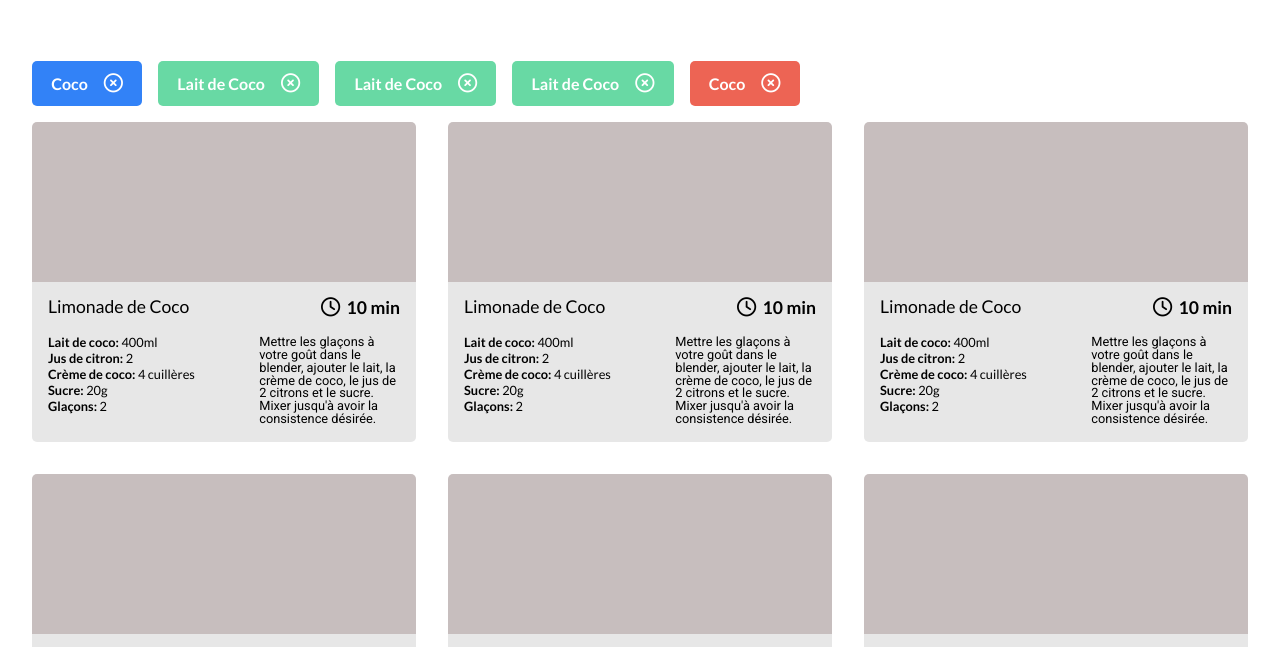
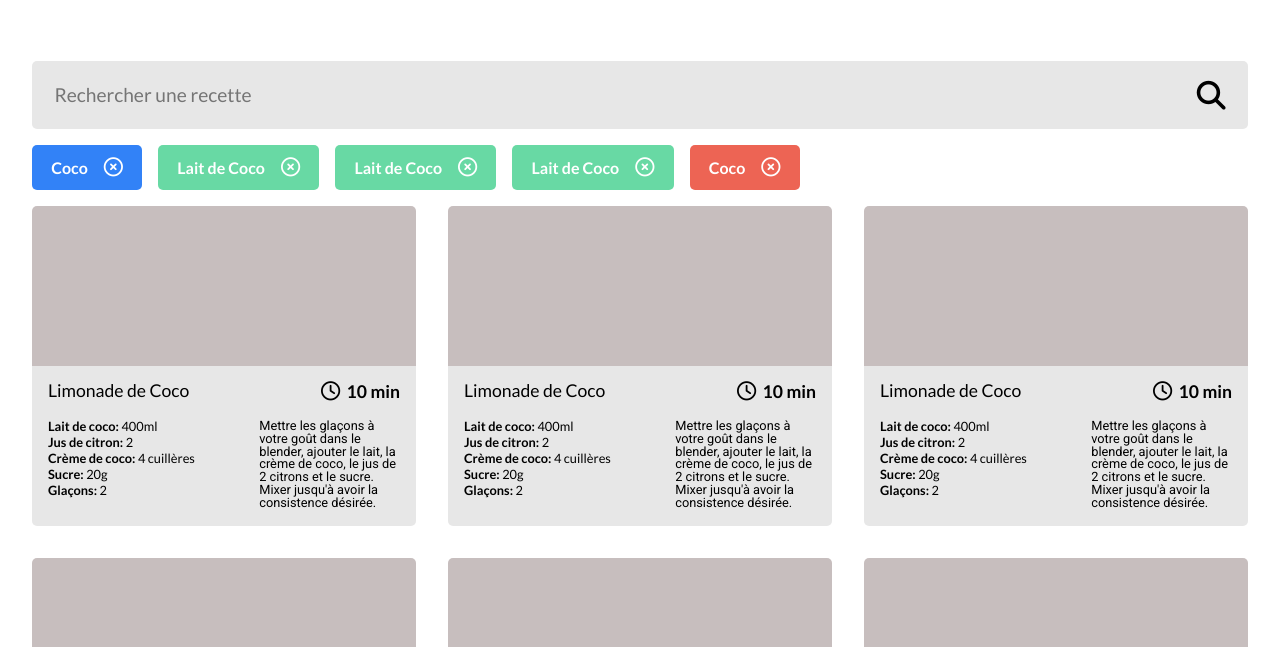
Before and after one commit to ThomasCharuel/les_petits_plats, a website: page index.html in a window 1280 px wide. Shown: the part 130-777 px from the top of the page. Drawn offline with Linux system fonts and the light colour scheme.

Commit message:
Implement search bar

```diff
--- a/index.html
+++ b/index.html
@@ -31,7 +31,12 @@
     </a>
   </header>
   <main>
-    <div class="searchbar-placeholder"></div>
+    <div class="search-bar-placeholder">
+      <form class="search-bar" role="search">
+        <input id="search-bar__input" class="search-bar__input" type="text" placeholder="Rechercher une recette">
+        <label class="search-bar__label" for="search-bar__input" aria-label="Rechercher une recette"><i class="fa-solid fa-magnifying-glass"></i></label>
+      </form>
+    </div>
     <div class="filters-placeholder">
       <ul class="filters-tags-section">
         <li>
--- a/sass/base/_reset.scss
+++ b/sass/base/_reset.scss
@@ -46,3 +46,7 @@ table {
 	border-collapse: collapse;
 	border-spacing: 0;
 }
+body {
+  box-sizing: border-box;
+  margin: unset;
+}
--- /dev/null
+++ b/sass/components/_search-bar.scss
@@ -0,0 +1,24 @@
+.search-bar {
+  position: relative;
+
+  &__input {
+    box-sizing: border-box;
+    width: 100%;
+    padding: 1.4rem;
+    padding-right: 4rem;
+    background-color: $color-light-grey;
+    border: unset;
+    border-radius: 5px;
+    font-family: $font-family-primary;
+    font-weight: $font-weight-regular;
+    font-size: 1.2rem;
+  }
+
+  &__label {
+    position: absolute;
+    top: 50%;
+    transform: translateY(-50%);
+    right: 1.4rem;
+    font-size: 1.8rem;
+  }
+}
--- a/sass/main.scss
+++ b/sass/main.scss
@@ -1,5 +1,3 @@
-@import 'vendor/normalize';
-
 @import 'utils/variables';
 @import 'utils/mixins';
 
@@ -8,6 +6,7 @@
 
 @import 'components/filter-tag';
 @import 'components/recipe-card';
+@import 'components/search-bar';
 
 @import 'layout/header';
 
```
Also changed, not shown: css/style.css, sass/vendor/_normalize.scss (deleted), 1 other file.
